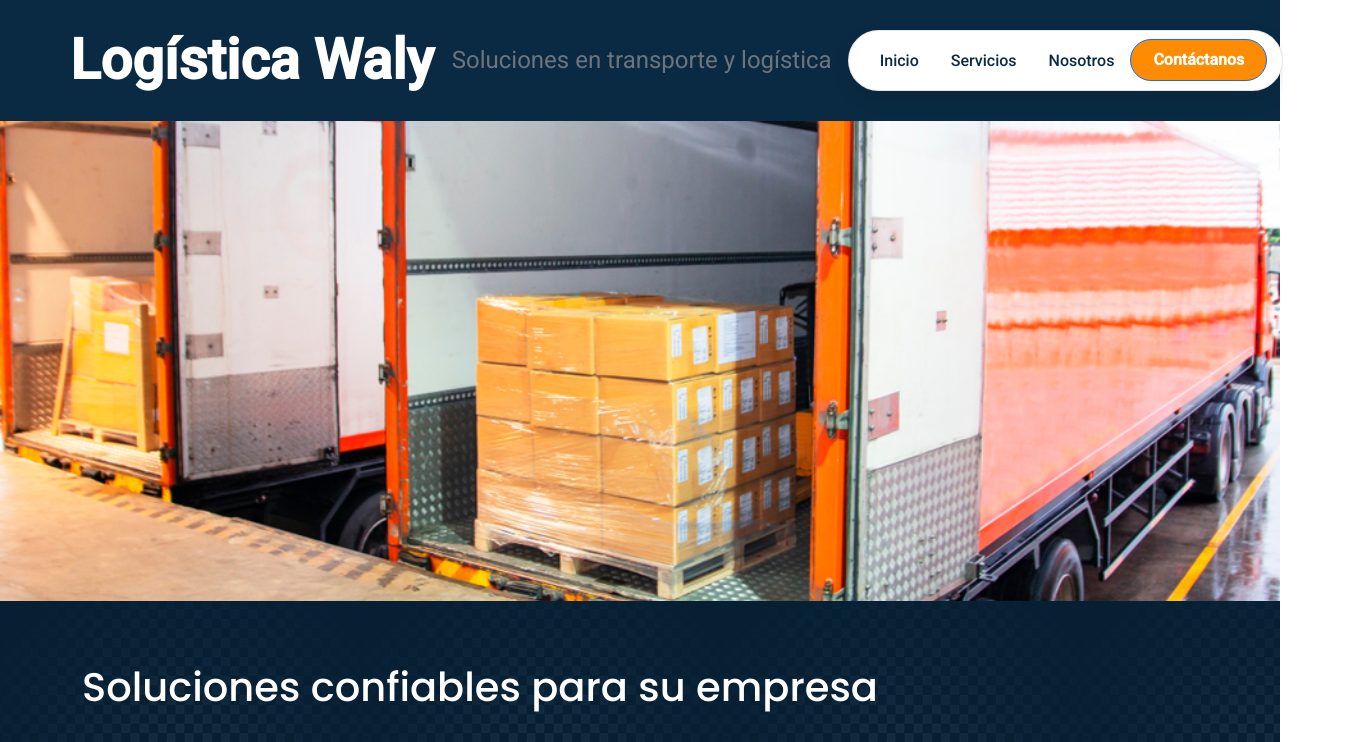
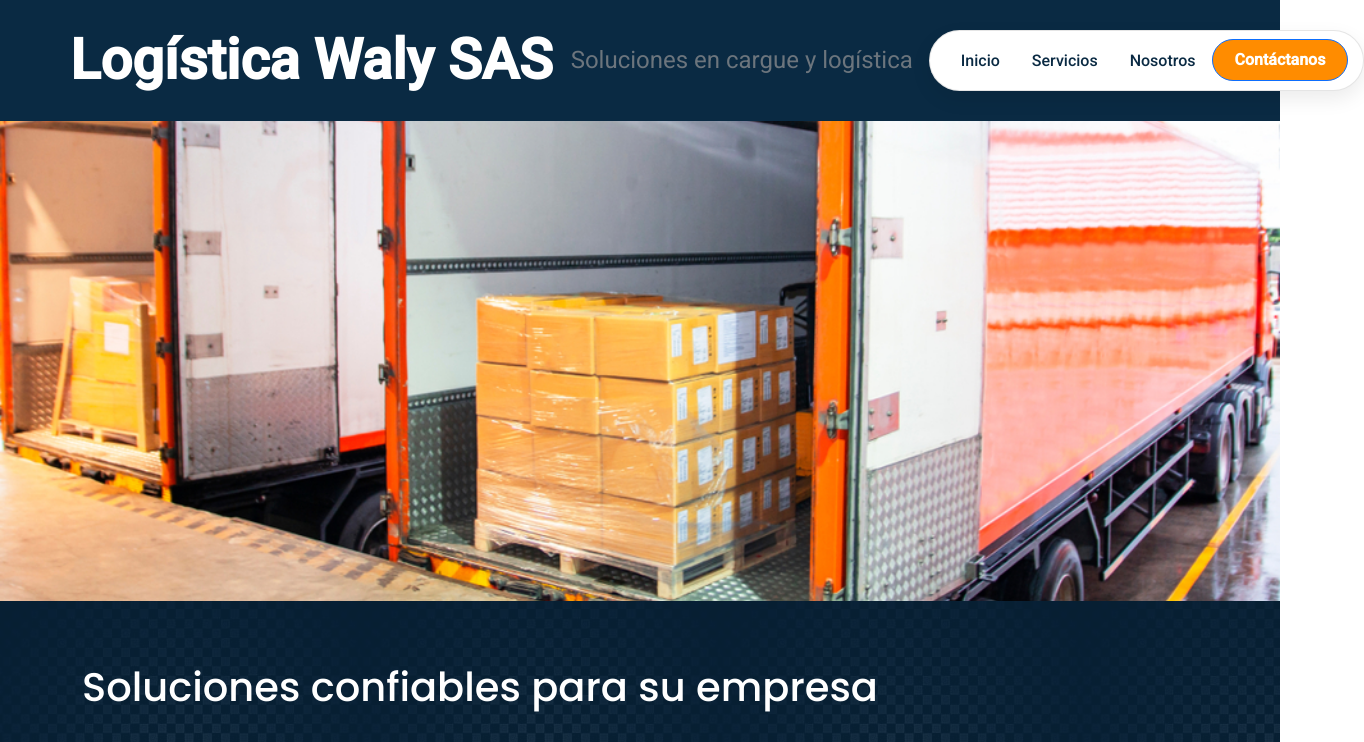
Before and after one commit to Andresmat2189/LOGISTICAWALY1, a plain HTML site: page index.html in a window 1280 px wide. Shown: the top 742 px of the page, 1364 px wide, since content can reach past the window. Drawn offline with nearby package versions, Linux system fonts and the light colour scheme.

Commit message:
Cambio nombre principal

```diff
--- a/index.html
+++ b/index.html
@@ -2,7 +2,7 @@
 <html lang="es">
 <head>
   <meta charset="UTF-8">
-  <title>Logistica Waly</title>
+  <title>Logistica Waly SAS</title>
 
   <!-- SEO básico -->
   <meta name="description" content="Empresa especializada en soluciones profesionales y servicios corporativos.">
@@ -27,8 +27,8 @@
   <nav class="navbar navbar-expand-lg navbar-light container">
     <a class="navbar-brand brand-custom" href="#">
         <!--<img src="img/LogoLogisticaWaly.png" alt="Logo Logistica Waly">-->
-        <span class="brand-text">Logística Waly</span>
-        <span class="brand-slogan">Soluciones en transporte y logística</span>
+        <span class="brand-text">Logística Waly SAS</span>
+        <span class="brand-slogan">Soluciones en cargue y logística</span>
     </a>
     <button class="navbar-toggler" type="button" data-bs-toggle="collapse" data-bs-target="#menu">
       <span class="navbar-toggler-icon"></span>
```
